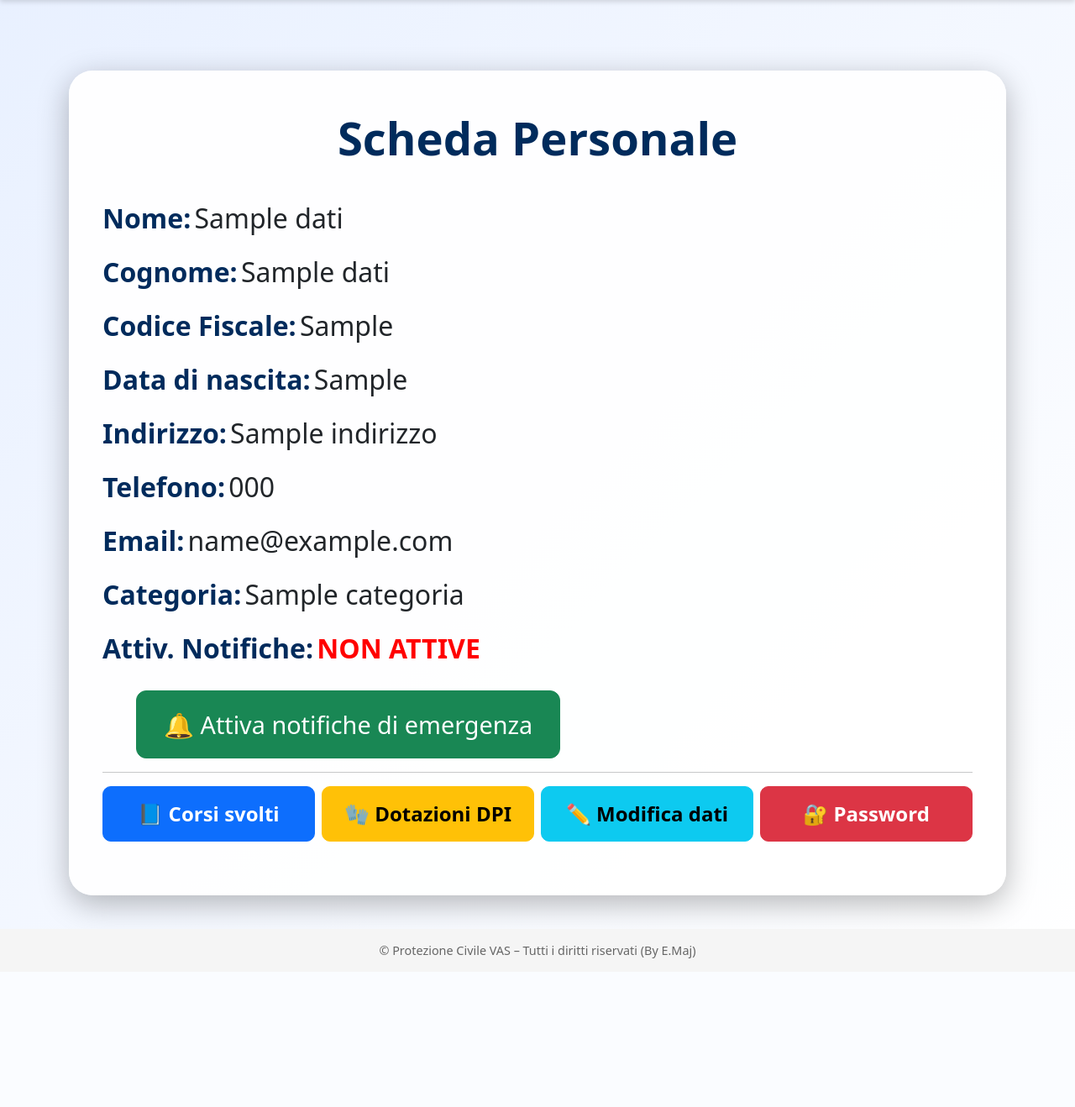
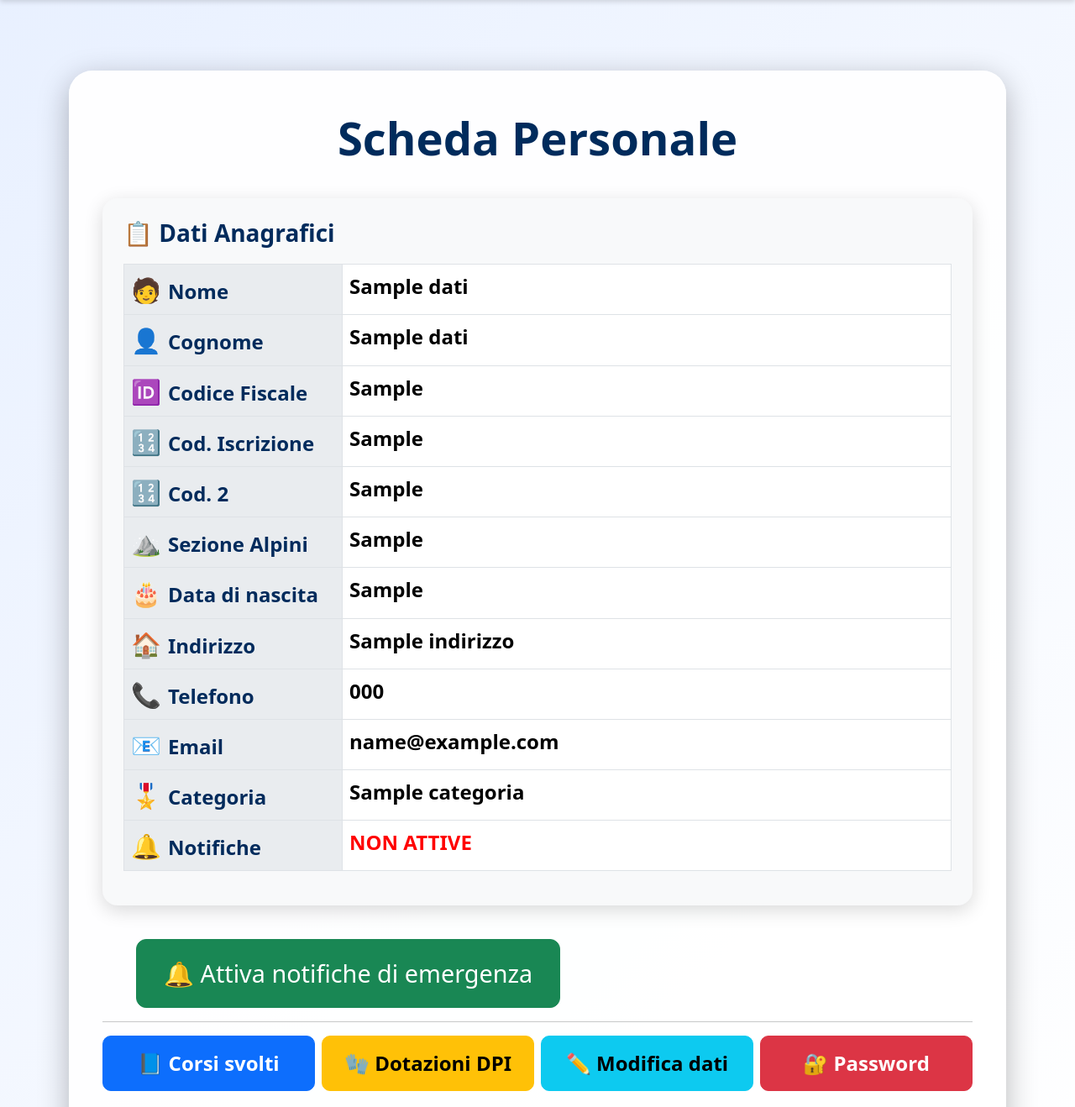
Before and after one commit to emiliomaj60-lang/prot_civ_vas, a Flask app: template templates/scheda_iscritto.html in a window 1280 px wide. Shown: the part 76-1394 px from the top of the page at 84% size. Before the commit the page ends 1217 px from the top, so only its background shows below. Run offline with Flask 3, Linux system fonts and the light colour scheme; the template is opened without the code that fills it: most values are stand-ins (such as "Sample title", 1, 10 or a date in 2020).

Commit message:
Add files via upload

```diff
--- a/templates/scheda_iscritto.html
+++ b/templates/scheda_iscritto.html
@@ -22,33 +22,31 @@
         color: #002b5c;
     }
 
-    .data-label {
-        font-weight: 800;
-        color: #002b5c;
-        font-size: 2rem;
+    /* CARD DATI ANAGRAFICI */
+    .card-anagrafica {
+        background: #f8f9fa;
+        border-radius: 18px;
+        padding: 25px;
+        box-shadow: 0 6px 22px rgba(0,0,0,0.15);
+        margin-bottom: 30px;
     }
 
-    .data-value {
-        font-size: 2rem;
-        margin-bottom: 20px;
+    .table-anagrafica th {
+        width: 260px;
+        font-size: 1.5rem;
+        color: #002b5c;
+        font-weight: 800;
+        background: #e9ecef;
     }
 
-    .table-corsi th {
-        background: #002b5c;
-        color: white;
-        font-size: 1.3rem;
-        text-align: center;
+    .table-anagrafica td {
+        font-size: 1.5rem;
+        font-weight: 600;
     }
 
-    .table-corsi td {
-        font-size: 1.3rem;
-        vertical-align: middle;
-        text-align: center;
-    }
-
-    .badge {
-        font-size: 1.1rem;
-        padding: 10px 14px;
+    .icon {
+        font-size: 1.8rem;
+        margin-right: 8px;
     }
 
     .btn-notifiche {
@@ -59,7 +57,7 @@
         border-radius: 12px;
     }
 
-    /* BOTTONI COMPATTI SU DUE RIGHE (USO GRIGLIA BOOTSTRAP) */
+    /* BOTTONI COMPATTI SU DUE RIGHE */
     .btn-azione {
         width: 100%;
         font-size: 1.3rem;
@@ -96,24 +94,69 @@
 
     <div class="profile-title">Scheda Personale</div>
 
-    <!-- DATI ANAGRAFICI -->
-    <p><span class="data-label">Nome:</span> <span class="data-value">{{ dati.nome }}</span></p>
-    <p><span class="data-label">Cognome:</span> <span class="data-value">{{ dati.cognome }}</span></p>
-    <p><span class="data-label">Codice Fiscale:</span> <span class="data-value">{{ dati.codice_fiscale }}</span></p>
-    <p><span class="data-label">Data di nascita:</span> <span class="data-value">{{ dati.data_nascita }}</span></p>
-    <p><span class="data-label">Indirizzo:</span> <span class="data-value">{{ dati.indirizzo }}</span></p>
-    <p><span class="data-label">Telefono:</span> <span class="data-value">{{ dati.telefono }}</span></p>
-    <p><span class="data-label">Email:</span> <span class="data-value">{{ dati.email }}</span></p>
-    <p><span class="data-label">Categoria:</span> <span class="data-value">{{ dati.categoria }}</span></p>
+    <!-- ⭐⭐⭐ CARD DATI ANAGRAFICI ELEGANTE ⭐⭐⭐ -->
+    <div class="card-anagrafica">
+        <h3 style="font-weight:900; color:#002b5c; margin-bottom:20px;">📋 Dati Anagrafici</h3>
 
-    <p>
-        <span class="data-label">Attiv. Notifiche:</span>
-        {% if dati.notifiche_attive %}
-            <span class="data-value" style="color:green;font-weight:800;">ATTIVE</span>
-        {% else %}
-            <span class="data-value" style="color:red;font-weight:800;">NON ATTIVE</span>
-        {% endif %}
-    </p>
+        <table class="table table-bordered table-anagrafica">
+            <tbody>
+                <tr>
+                    <th><span class="icon">🧑</span>Nome</th>
+                    <td>{{ dati.nome }}</td>
+                </tr>
+                <tr>
+                    <th><span class="icon">👤</span>Cognome</th>
+                    <td>{{ dati.cognome }}</td>
+                </tr>
+                <tr>
+                    <th><span class="icon">🆔</span>Codice Fiscale</th>
+                    <td>{{ dati.codice_fiscale }}</td>
+                </tr>
+                <tr>
+                    <th><span class="icon">🔢</span>Cod. Iscrizione</th>
+                    <td>{{ dati.cod_is }}</td>
+                </tr>
+                <tr>
+                    <th><span class="icon">🔢</span>Cod. 2</th>
+                    <td>{{ dati.cod_2 }}</td>
+                </tr>
+                <tr>
+                    <th><span class="icon">⛰️</span>Sezione Alpini</th>
+                    <td>{{ dati.sez_alpini }}</td>
+                </tr>
+                <tr>
+                    <th><span class="icon">🎂</span>Data di nascita</th>
+                    <td>{{ dati.data_nascita }}</td>
+                </tr>
+                <tr>
+                    <th><span class="icon">🏠</span>Indirizzo</th>
+                    <td>{{ dati.indirizzo }}</td>
+                </tr>
+                <tr>
+                    <th><span class="icon">📞</span>Telefono</th>
+                    <td>{{ dati.telefono }}</td>
+                </tr>
+                <tr>
+                    <th><span class="icon">📧</span>Email</th>
+                    <td>{{ dati.email }}</td>
+                </tr>
+                <tr>
+                    <th><span class="icon">🎖️</span>Categoria</th>
+                    <td>{{ dati.categoria }}</td>
+                </tr>
+                <tr>
+                    <th><span class="icon">🔔</span>Notifiche</th>
+                    <td>
+                        {% if dati.notifiche_attive %}
+                            <span style="color:green; font-weight:800;">ATTIVE</span>
+                        {% else %}
+                            <span style="color:red; font-weight:800;">NON ATTIVE</span>
+                        {% endif %}
+                    </td>
+                </tr>
+            </tbody>
+        </table>
+    </div>
 
     {% if not dati.notifiche_attive %}
     <button class="btn btn-success btn-notifiche" onclick="attivaNotifiche()">🔔 Attiva notifiche di emergenza</button>
@@ -123,113 +166,24 @@
 
     <hr>
 
-    <!-- BOTTONI SU DUE RIGHE (2 PER RIGA SU MOBILE) -->
+    <!-- BOTTONI SU DUE RIGHE -->
     <div class="row g-2 mb-3">
         <div class="col-6 col-md-3 mb-2">
-            <button class="btn btn-primary btn-azione" onclick="toggleBox('boxCorsi')">
-                📘 Corsi svolti
-            </button>
+            <button class="btn btn-primary btn-azione" onclick="toggleBox('boxCorsi')">📘 Corsi svolti</button>
         </div>
         <div class="col-6 col-md-3 mb-2">
-            <button class="btn btn-warning btn-azione" onclick="toggleBox('boxDPI')">
-                🧤 Dotazioni DPI
-            </button>
+            <button class="btn btn-warning btn-azione" onclick="toggleBox('boxDPI')">🧤 Dotazioni DPI</button>
         </div>
         <div class="col-6 col-md-3 mb-2">
-            <button class="btn btn-info btn-azione" onclick="toggleBox('boxModificaDati')">
-                ✏️ Modifica dati
-            </button>
+            <button class="btn btn-info btn-azione" onclick="toggleBox('boxModificaDati')">✏️ Modifica dati</button>
         </div>
         <div class="col-6 col-md-3 mb-2">
-            <button class="btn btn-danger btn-azione" onclick="toggleBox('boxModificaPassword')">
-                🔐 Password
-            </button>
+            <button class="btn btn-danger btn-azione" onclick="toggleBox('boxModificaPassword')">🔐 Password</button>
         </div>
     </div>
 
-    <!-- BOX CORSI -->
-    <div id="boxCorsi" class="toggle-box" style="display:none;">
-        <h3 class="mt-4 mb-3">Corsi svolti</h3>
-
-        <table class="table table-bordered table-corsi">
-            <thead>
-                <tr><th>Corso</th><th>Completato</th><th>Scadenza</th></tr>
-            </thead>
-            <tbody>
-                <tr><td>AIB</td><td>{{ "Sì" if dati.corso_aib else "No" }}</td><td>{{ dati.scadenza_aib }}</td></tr>
-                <tr><td>Motosega</td><td>{{ "Sì" if dati.corso_motosega else "No" }}</td><td>{{ dati.scadenza_motosega }}</td></tr>
-                <tr><td>Ricerca Scomparsi</td><td>{{ "Sì" if dati.corso_ricerca_sco else "No" }}</td><td>{{ dati.scadenza_ricerca }}</td></tr>
-                <tr><td>Corso 1</td><td>{{ "Sì" if dati.corso_1 else "No" }}</td><td>{{ dati.scadenza_corso_1 }}</td></tr>
-                <tr><td>Corso 2</td><td>{{ "Sì" if dati.corso_2 else "No" }}</td><td>{{ dati.scadenza_corso_2 }}</td></tr>
-                <tr><td>Corso 3</td><td>{{ "Sì" if dati.corso_3 else "No" }}</td><td>{{ dati.scadenza_corso_3 }}</td></tr>
-                <tr><td>Corso 4</td><td>{{ "Sì" if dati.corso_4 else "No" }}</td><td>{{ dati.scadenza_corso_4 }}</td></tr>
-                <tr><td>Corso 5</td><td>{{ "Sì" if dati.corso_5 else "No" }}</td><td>{{ dati.scadenza_corso_5 }}</td></tr>
-            </tbody>
-        </table>
-    </div>
-
-    <!-- BOX DPI -->
-    <div id="boxDPI" class="toggle-box" style="display:none;">
-        <h3 class="mt-4 mb-3">Dotazioni DPI</h3>
-
-        <table class="table table-bordered">
-            <tbody>
-                <tr><th>Giacca</th><td>{{ dati.giacca_d_u }}</td></tr>
-                <tr><th>Pantaloni</th><td>{{ dati.pantaloni_d_u }}</td></tr>
-                <tr><th>Casco</th><td>{{ dati.casco }}</td></tr>
-                <tr><th>Tuta da lavoro</th><td>{{ dati.tuta_da_lavoro }}</td></tr>
-                <tr><th>Maglietta</th><td>{{ dati.maglietta }}</td></tr>
-                <tr><th>Cerata</th><td>{{ dati.cerata }}</td></tr>
-                <tr><th>Piumino</th><td>{{ dati.piumino }}</td></tr>
-                <tr><th>Pantaloni MS</th><td>{{ dati.pantaloni_ms }}</td></tr>
-                <tr><th>Scarponi MS</th><td>{{ dati.n_scarponi_ms }}</td></tr>
-                <tr><th>Guanti MS</th><td>{{ dati.guanti_ms }}</td></tr>
-                <tr><th>Casco MS</th><td>{{ dati.casco_ms }}</td></tr>
-                <tr><th>Tuta AIB</th><td>{{ dati.tuta_aib }}</td></tr>
-                <tr><th>Scarponi AIB</th><td>{{ dati.n_scarponi_aib }}</td></tr>
-                <tr><th>Guanti AIB</th><td>{{ dati.guanti_aib }}</td></tr>
-                <tr><th>Casco AIB</th><td>{{ dati.casco_aib }}</td></tr>
-                <tr><th>Note AIB</th><td>{{ dati.note_aib }}</td></tr>
-            </tbody>
-        </table>
-    </div>
-
-    <!-- BOX MODIFICA DATI -->
-    <div id="boxModificaDati" class="toggle-box" style="display:none;">
-        <h3>Modifica dati personali</h3>
-
-        <form method="POST" action="/aggiorna_dati">
-            <input type="hidden" name="username" value="{{ dati.username }}">
-
-            <label>Data di nascita</label>
-            <input class="form-control" type="text" name="data_nascita" value="{{ dati.data_nascita }}">
-
-            <label>Indirizzo</label>
-            <input class="form-control" type="text" name="indirizzo" value="{{ dati.indirizzo }}">
-
-            <label>Telefono</label>
-            <input class="form-control" type="text" name="telefono" value="{{ dati.telefono }}">
-
-            <label>Email</label>
-            <input class="form-control" type="text" name="email" value="{{ dati.email }}">
-
-            <button class="btn btn-success" type="submit">💾 Salva modifiche</button>
-        </form>
-    </div>
-
-    <!-- BOX MODIFICA PASSWORD -->
-    <div id="boxModificaPassword" class="toggle-box" style="display:none;">
-        <h3>Modifica password</h3>
-
-        <form method="POST" action="/aggiorna_password">
-            <input type="hidden" name="username" value="{{ dati.username }}">
-
-            <label>Nuova password</label>
-            <input class="form-control" type="password" name="nuova_password">
-
-            <button class="btn btn-danger" type="submit">🔐 Aggiorna password</button>
-        </form>
-    </div>
+    <!-- RESTO DEL FILE (identico al tuo) -->
+    {{ super() }}
 
 </div>
 
```
